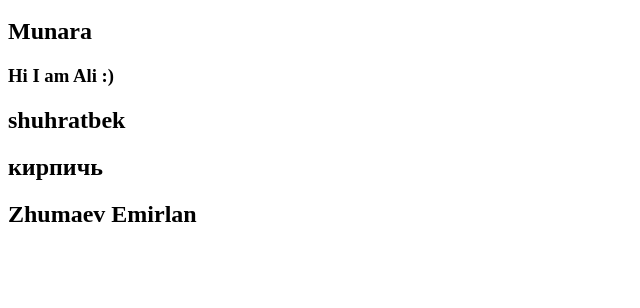
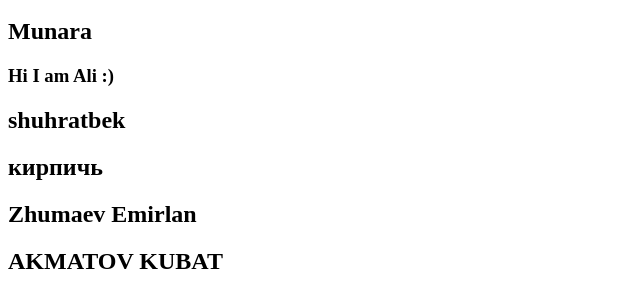
Before and after one commit to proger17/it-park-git-and-github, a plain HTML site: page index.html in a window 1280 px wide. Shown: the part 120-428 px from the top of the page, without its empty margins (0-640 px from the left). Drawn offline with Linux system fonts and the light colour scheme.

Commit message:
add kubat

```diff
--- a/index.html
+++ b/index.html
@@ -17,6 +17,7 @@
     <h2>shuhratbek</h2>
     <h2>кирпичь</h2>
     <h2>Zhumaev Emirlan</h2>
+    <h2>AKMATOV KUBAT</h2>
 </body>
 
 </html>
```
